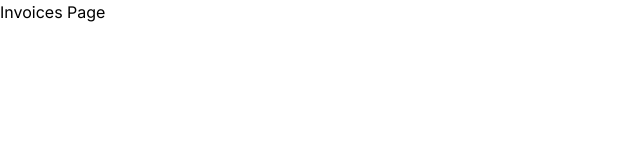
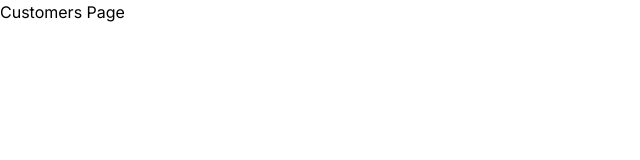
Before and after one commit to MakisVujas/next-vezba, a Next.js app: page /dashboard/customers in a window 1280 px wide. Shown: the top 160 px of the page, without its empty margins (0-640 px from the left). Built offline with nearby package versions, Linux system fonts and the light colour scheme; a web font is replaced by a local one.

Commit message:
adding customer again

```diff
--- a/app/dashboard/customers/page.tsx
+++ b/app/dashboard/customers/page.tsx
@@ -1,3 +1,3 @@
 export default function Page() {
-    return <p>Invoices Page</p>;
+    return <p>Customers Page</p>;
   }
```
